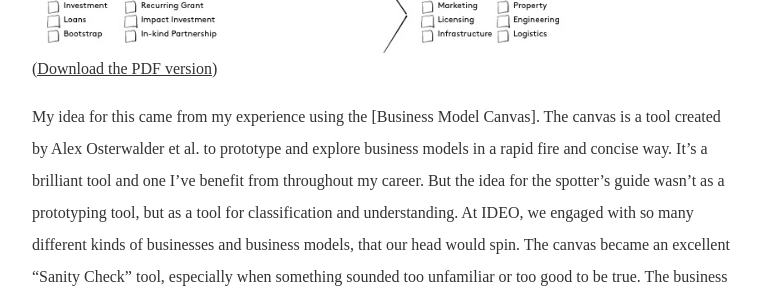
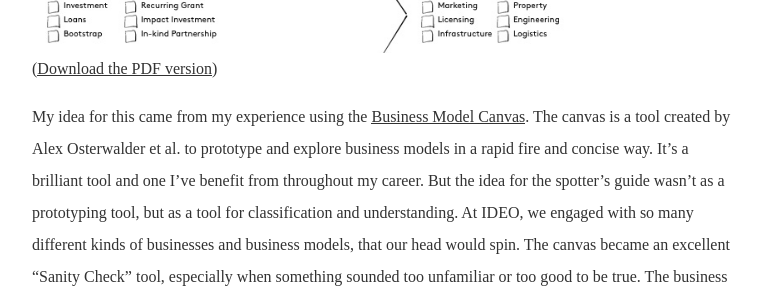
Before and after one commit to readywater/log.andrewlb.com, a Jekyll site: the page built from _posts/2017-07-10-spottersguide.md, in a window 1280 px wide and 900 px high, scrolled down 1417 px. Shown: the part 152-452 px from the top of the window, without its empty margins (258-1019 px from the left). Built offline with Jekyll 4.4.1, drawn with Linux system fonts in a browser that asks for light colours; some web fonts are replaced; comment, search, counter and statistics services are not loaded; some of the changed lines change nothing that is shown; some of the changed text lies outside the part shown.

Commit message:
Fixed mistake4

```diff
--- a/_posts/2017-07-10-spottersguide.md
+++ b/_posts/2017-07-10-spottersguide.md
@@ -15,7 +15,7 @@ My hypothesis is that Social Product Ventures exist across a continuum of potent
 ![SPV Spotter Guide]({{ site.url }}/images/posts/20170710-spottersguide.jpg)
 ([Download the PDF version]({{ site.url }}/assets/v011spotter.pdf))
 
-My idea for this came from my experience using the [Business Model Canvas]. The canvas is a tool created by Alex Osterwalder et al. to prototype and explore business models in a rapid fire and concise way. It’s a brilliant tool and one I’ve benefit from throughout my career. But the idea for the spotter’s guide wasn’t as a prototyping tool, but as a tool for classification and understanding. At IDEO, we engaged with so many different kinds of businesses and business models, that our head would spin. The canvas became an excellent “Sanity Check” tool, especially when something sounded too unfamiliar or too good to be true. The business model canvas helped me break down what I was seeing, and reveal the familiar and unfamiliar for what it was.
+My idea for this came from my experience using the [Business Model Canvas](https://strategyzer.com/canvas/business-model-canvas). The canvas is a tool created by Alex Osterwalder et al. to prototype and explore business models in a rapid fire and concise way. It’s a brilliant tool and one I’ve benefit from throughout my career. But the idea for the spotter’s guide wasn’t as a prototyping tool, but as a tool for classification and understanding. At IDEO, we engaged with so many different kinds of businesses and business models, that our head would spin. The canvas became an excellent “Sanity Check” tool, especially when something sounded too unfamiliar or too good to be true. The business model canvas helped me break down what I was seeing, and reveal the familiar and unfamiliar for what it was.
 
 In looking at Social Product Ventures, this Sanity Check has become incredibly important. Many for-profit businesses espouse a social mission or vision for changing the world, but ultimately have nothing organizationally in place to support that mission. Likewise, many not-for-profits talk about technology and product innovation, but have no mechanisms in place to support actual product development and infrastructure. To start making sense of these, I borrowed from the business model canvas and broke down the three verticals that I think are most important:
 
```
